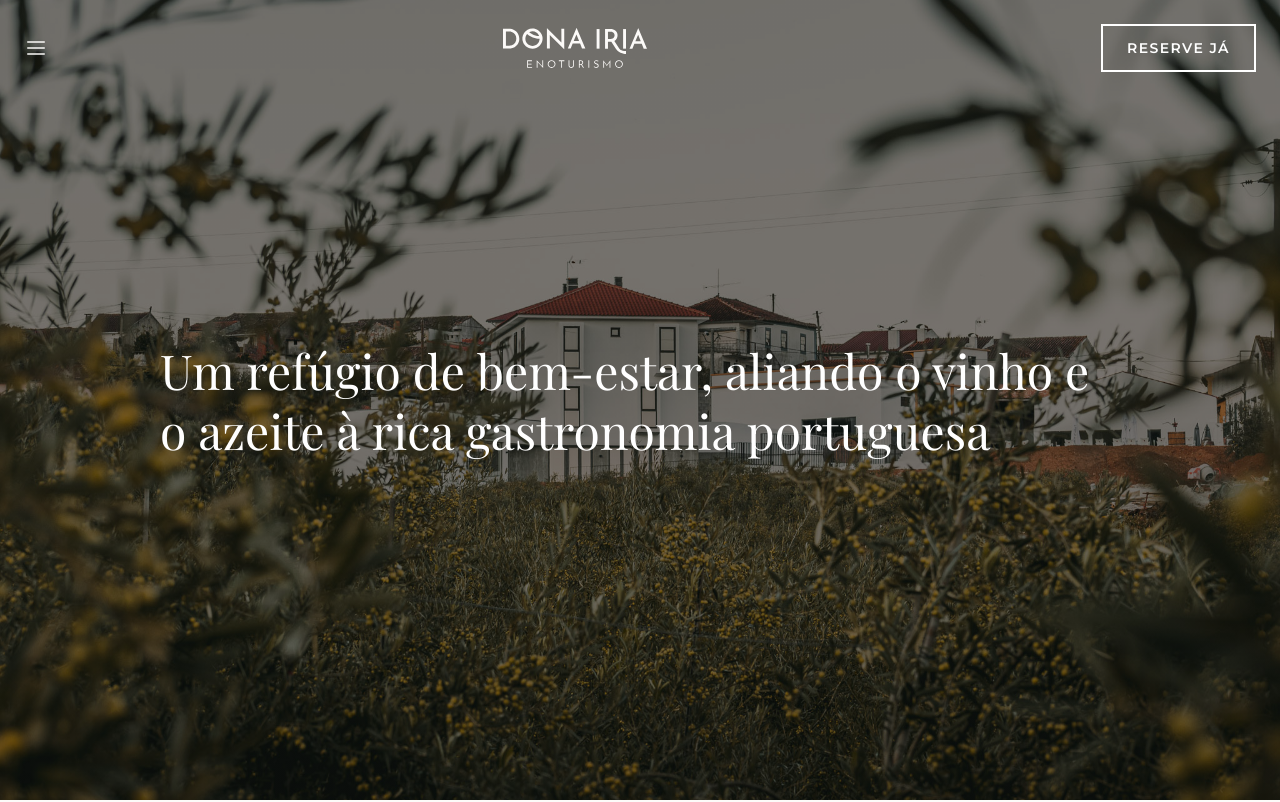
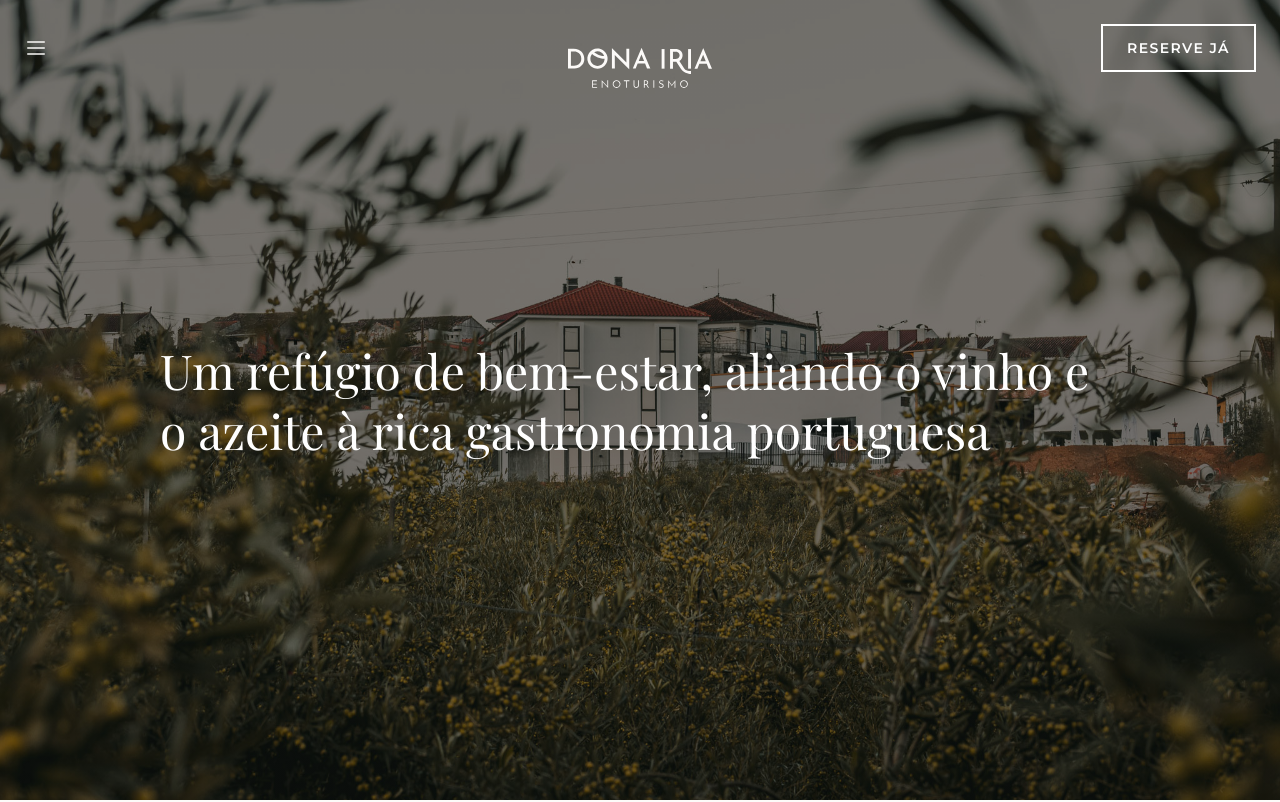
Before and after one commit to quintadonairia/quintadonairia, a Next.js app: page / in a window 1280 px wide. Shown: the top 802 px of the page. Built offline with nearby package versions, Linux system fonts and the light colour scheme.

Commit message:
:lipstick: Improve logo positioning

```diff
--- a/components/organisms/Header.js
+++ b/components/organisms/Header.js
@@ -50,7 +50,7 @@ export default function Header({ handleMenuIsActive, isMenuActive }) {
         <img
           src="/graphics/donairia-wordmark-light.svg"
           alt="logo"
-          className="w-28 cursor-pointer lg:w-36"
+          className="absolute left-1/2 w-28 -translate-x-1/2 cursor-pointer md:w-32 lg:w-36"
         />
       </Link>
       <a className="md:hidden" href={t.global.booking.link}>
```
